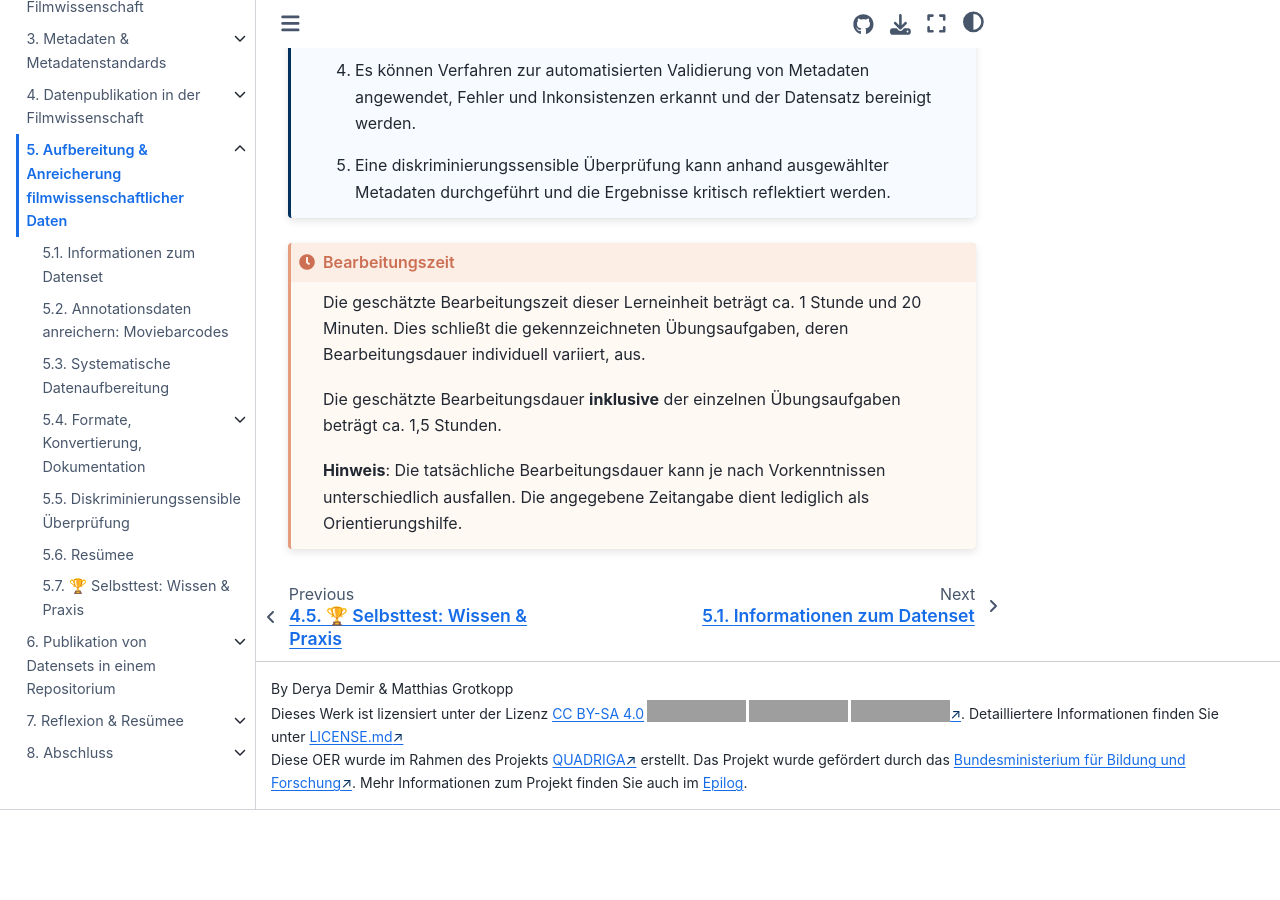
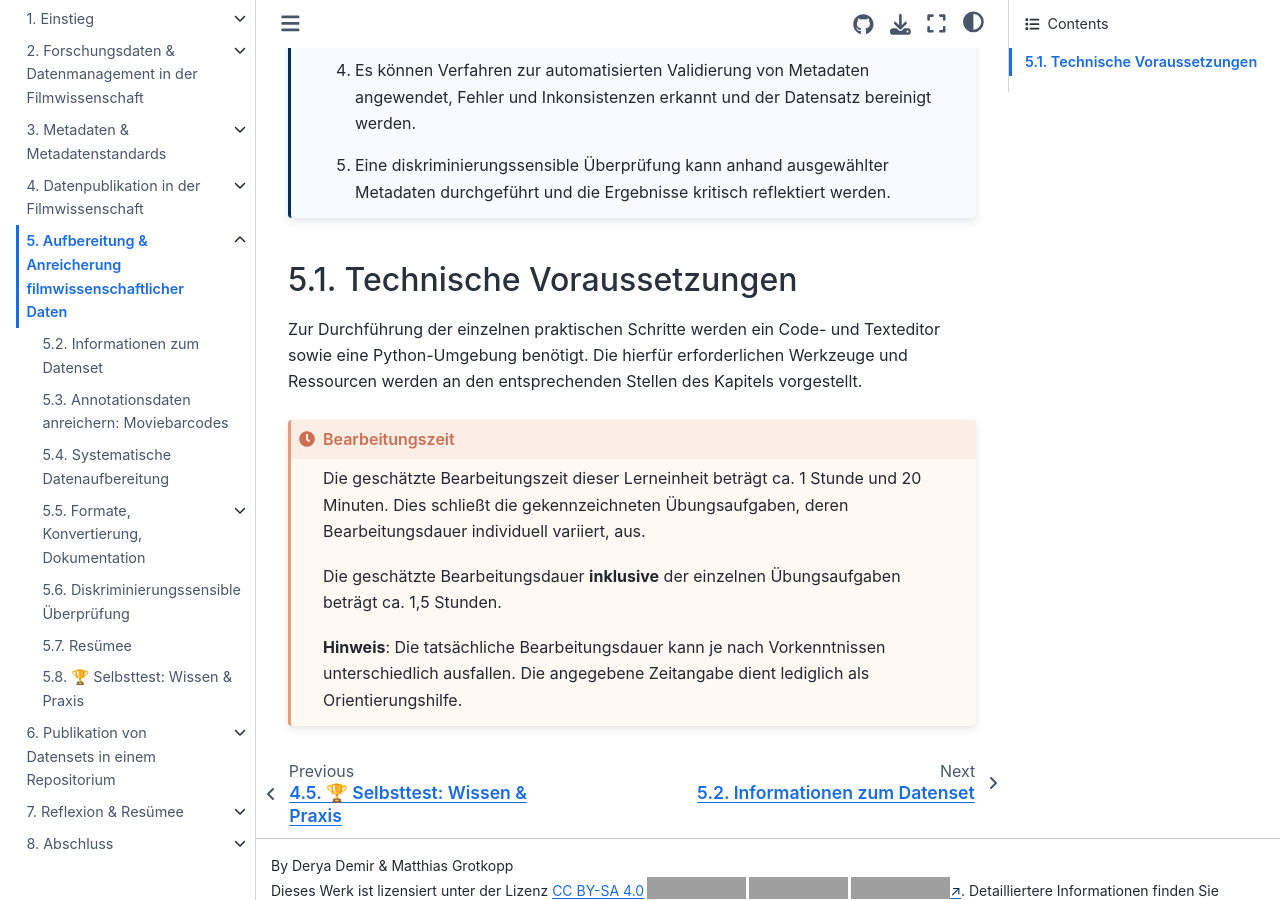
Before and after one commit to lam1aa/Bewegtes-Bild-Fallstudie-3, a Jupyter Book: the page built from 05_aufbereitung_anreicherung/toc_05.md, in a window 1280 px wide and 900 px high, scrolled down 1125 px. Built offline with Jupyter Book 1.0.4 settings and Sphinx 7.4.7 and the Sphinx Book theme 1.1.4, drawn with Linux system fonts in a browser that asks for light colours; before the commit the page ends 1935 px from its top, so only the background shows below that; grey boxes are pictures that could not be loaded.

Commit message:
update: technical requirements

````diff
--- a/05_aufbereitung_anreicherung/toc_05.md
+++ b/05_aufbereitung_anreicherung/toc_05.md
@@ -25,6 +25,10 @@ Folgende Lernziele können erreicht werden:
 :end-before: "<!-- END: Aufbereitung und Anreicherung -->"
 ```
 
+## Technische Voraussetzungen
+
+Zur Durchführung der einzelnen praktischen Schritte werden ein Code- und Texteditor sowie eine Python-Umgebung benötigt. Die hierfür erforderlichen Werkzeuge und Ressourcen werden an den entsprechenden Stellen des Kapitels vorgestellt.
+
 ```{admonition} Bearbeitungszeit
 :class: zeitinfo
 Die geschätzte Bearbeitungszeit dieser Lerneinheit beträgt ca. 1 Stunde und 20 Minuten. Dies schließt die gekennzeichneten Übungsaufgaben, deren Bearbeitungsdauer individuell variiert, aus.
````
Also changed, not shown: 06_publikation_repositorien/toc_06.md (+4 -0 lines), präambel/zielgruppe_voraussetzungen.md (+5 -2 lines).
